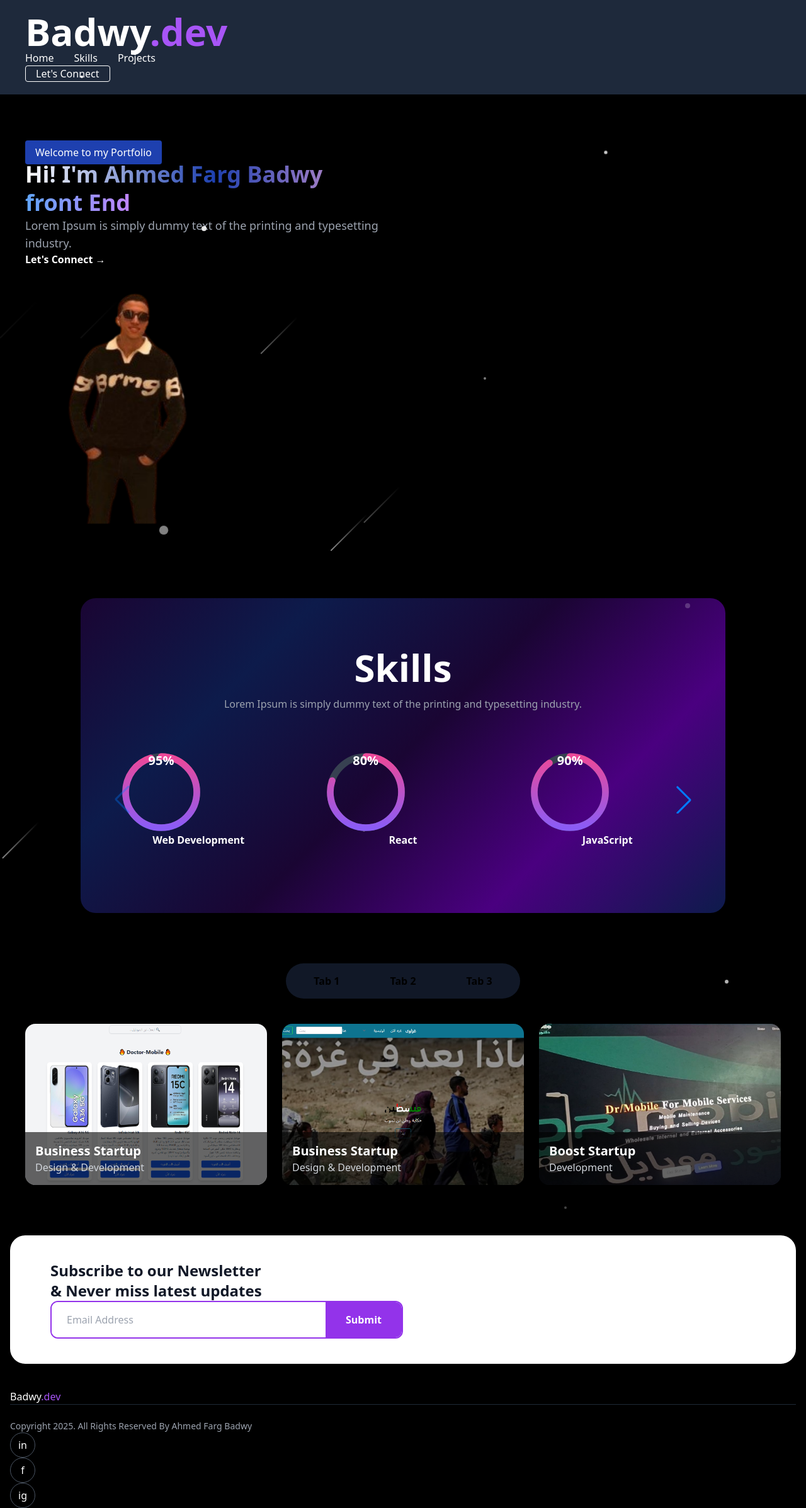
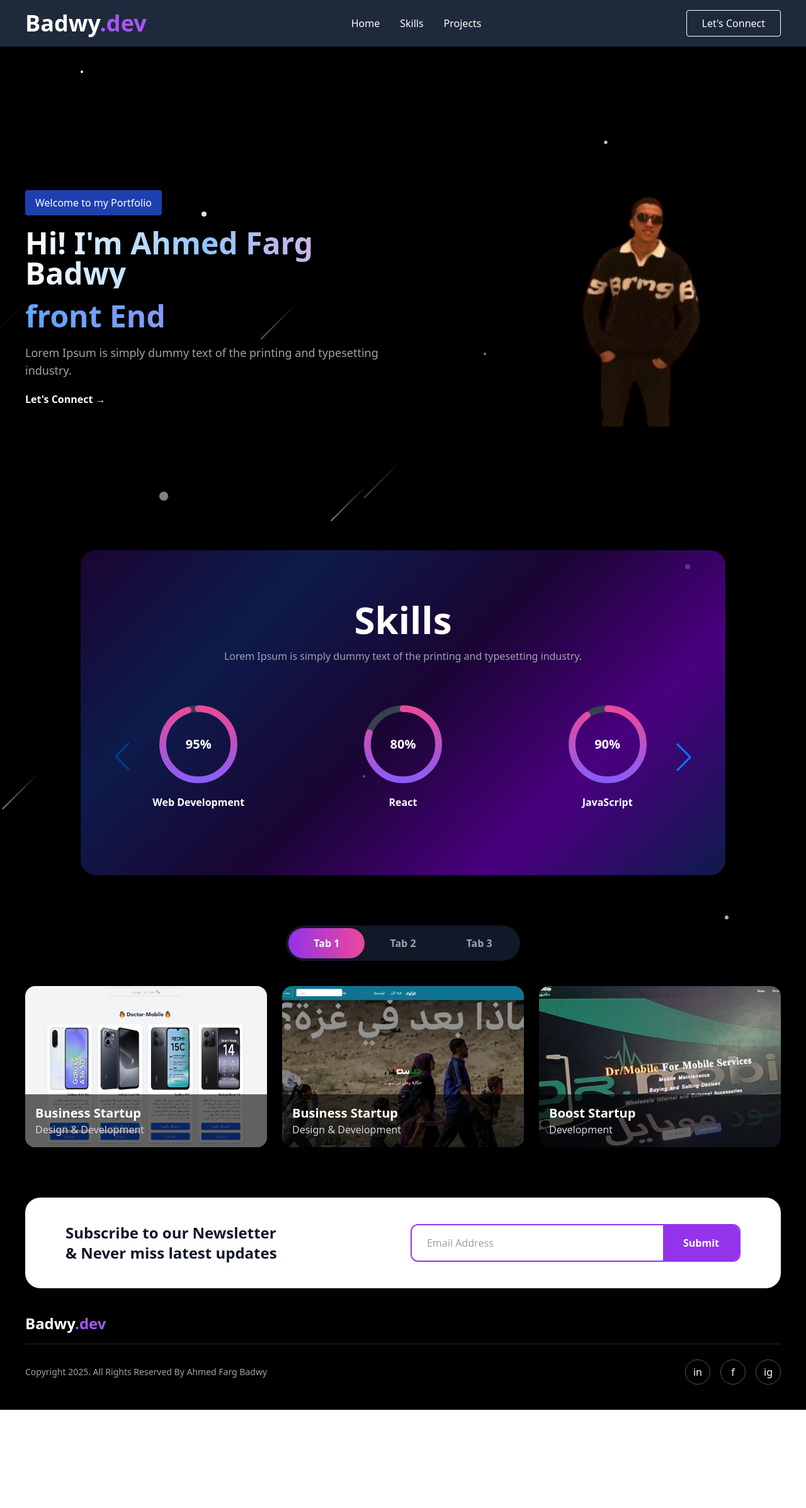
Before and after one commit to Ahmed-farag-1/my-protoflio, a React (Vite) app: page / in a window 1280 px wide. Shown: the whole page at 63% size. After the commit the page ends 2239 px from the top, so only its background shows below. Built offline with nearby package versions, Linux system fonts and the light colour scheme.

Commit message:
Add files via upload

```diff
--- /dev/null
+++ b/src/components/Contact.jsx
@@ -0,0 +1,39 @@
+const PHONE = "201070399316" // ← غيّره لرقمك
+
+function Contact() {
+  return (
+    <section id="contact" className="px-4 py-16 md:px-10 md:py-24">
+      <div
+        className="w-full max-w-4xl p-8 mx-auto text-center md:p-14 rounded-3xl"
+        style={{ background: 'linear-gradient(135deg, #7c3aed, #9333ea, #6d28d9)' }}
+      >
+        <h2 className="mb-3 text-3xl font-bold text-white md:text-5xl">Let's Connect</h2>
+        <p className="mb-8 text-sm text-purple-100 md:text-base">
+          تواصل معي مباشرة عبر واتساب أو اتصال هاتفي
+        </p>
+
+        <div className="flex flex-col items-center justify-center gap-4 sm:flex-row">
+          <a
+            href={`https://wa.me/${PHONE}`}
+            target="_blank"
+            rel="noreferrer"
+            className="w-full px-8 py-4 font-bold text-white transition duration-300 bg-green-500 sm:w-auto rounded-xl hover:bg-green-600"
+          >
+            WhatsApp
+          </a>
+
+          <a
+            href={`tel:+${PHONE}`}
+            className="w-full px-8 py-4 font-bold text-purple-700 transition duration-300 bg-white sm:w-auto rounded-xl hover:bg-gray-100"
+          >
+            Call Me
+          </a>
+        </div>
+
+        <p className="mt-6 text-sm text-purple-100" dir="ltr">+{PHONE}</p>
+      </div>
+    </section>
+  )
+}
+
+export default Contact
--- a/src/components/Data.jsx
+++ b/src/components/Data.jsx
@@ -1,56 +1,56 @@
 import { useEffect, useState } from 'react'
 import MyPhoto from '../components/img/download.png'
+
 function Data() {
+  const [text, setText] = useState("")
+  const fullText = "front End Developer"
 
-
-const  [text,setText]=useState("")
-const fullText="front End Developer"
-
-useEffect(()=>{
-  let i =0
-  const interval =setInterval(() => {
-    setText(fullText.slice(0,i))
+  useEffect(() => {
+    let i = 0
+    const interval = setInterval(() => {
+      setText(fullText.slice(0, i))
       i++
       if (i > fullText.length) i = 0
-  }, 500);
+    }, 500)
 
-  return ()=> clearInterval(interval)
-},[])
+    return () => clearInterval(interval)
+  }, [])
 
   return (
+    <section id="Home">
+      <div className="flex flex-col items-center justify-between min-h-screen gap-10 px-4 py-20 md:flex-row md:px-10">
 
-<section id='Home'>
-    <div className="flex-col justify-between min-h-screen px-4 py-20 md:flex-row md:px-10">
-
-
-      <div className="flex-col justify-center w-full gap-5 md:flex-row md:w-1/2">
+        {/* النص */}
+        <div className="flex flex-col justify-center w-full gap-5 md:w-1/2">
 
           <span className="px-4 py-2 text-white bg-blue-800 rounded w-fit">
             Welcome to my Portfolio
           </span>
 
+          <h1 className="text-3xl font-bold leading-tight text-transparent md:text-5xl bg-gradient-to-r from-white via-blue-300 to-pink-300 bg-clip-text">
+            Hi! I'm Ahmed Farg Badwy
+          </h1>
 
-<h1 className="text-4xl font-bold leading-tight text-transparent bg-gradient-to-r from-white via-blue-800 via-blue-300 to-pink-300 bg-clip-text">
-  Hi! I'm Ahmed Farg Badwy <br />
+          <span className="text-3xl font-bold leading-tight text-transparent md:text-5xl bg-gradient-to-r from-blue-400 to-purple-400 bg-clip-text">
+            {text}
+          </span>
 
-</h1>
-  <span className="text-4xl font-bold leading-tight text-transparent bg-gradient-to-r from-blue-400 to-purple-400 bg-clip-text">
-            {text}</span>
-
-        <p className="text-lg text-gray-400">
+          <p className="text-base text-gray-400 md:text-lg">
             Lorem Ipsum is simply dummy text of the printing and typesetting industry.
           </p>
 
-        <button className="flex-col gap-2 font-bold text-white md:flex-rowitems-center w-fit">
+          <a href="#contact" className="font-bold text-white w-fit">
   Let's Connect →
-        </button>
-
+</a>
         </div>
 
-
-      <div className="flex-col items-end justify-center w-full max-w-xs md:max-w-md md:flex-row md:w-1/2 ">
-
-        <img src={MyPhoto} alt="profile"  className="w-96 float-img " />
+        {/* الصورة */}
+        <div className="flex justify-center w-full md:w-1/2 md:justify-end">
+          <img
+            src={MyPhoto}
+            alt="profile"
+            className="w-64 md:w-96 float-img"
+          />
         </div>
 
       </div>
@@ -58,5 +58,4 @@ useEffect(()=>{
   )
 }
 
-
 export default Data
--- a/src/components/Footer.jsx
+++ b/src/components/Footer.jsx
@@ -1,39 +1,51 @@
 function Footer() {
   return (
-    <div className="px-4 bg-black md:px-10pb-10">
+    <footer className="px-4 pb-10 bg-black md:px-10">
 
       {/* Newsletter */}
-      <div className="flex-col items-center justify-between px-4 py-10 mb-10 bg-white md:flex-row md:px-16 rounded-3xl">
-        <h2 className="w-1/2 text-2xl font-bold text-gray-900">
+      <div className="flex flex-col items-center justify-between gap-6 px-6 py-10 mb-10 bg-white md:flex-row md:px-16 rounded-3xl">
+        <h2 className="w-full text-xl font-bold text-center text-gray-900 md:w-1/2 md:text-2xl md:text-left">
           Subscribe to our Newsletter <br />
           & Never miss latest updates
         </h2>
-        <div className="flex w-1/2 overflow-hidden border-2 border-purple-600 rounded-xl">
-          <input type="email" placeholder="Email Address"
-            className="flex-1 px-6 py-4 text-gray-700 outline-none" />
-          <button className="px-8 py-4 font-bold text-white transition duration-300 bg-purple-600 hover:bg-purple-700">
+
+        <div className="flex w-full overflow-hidden border-2 border-purple-600 md:w-1/2 rounded-xl">
+          <input
+            type="email"
+            placeholder="Email Address"
+            className="flex-1 min-w-0 px-4 py-3 text-gray-700 outline-none md:px-6 md:py-4"
+          />
+          <button className="px-4 py-3 font-bold text-white transition duration-300 bg-purple-600 md:px-8 md:py-4 hover:bg-purple-700">
             Submit
           </button>
         </div>
       </div>
 
-      {/* Footer Bottom */}<span className="text-white">Badwy</span>
-  <span className="text-purple-500">.dev</span>
-      <div className="flex-col items-center justify-between pt-6 border-t border-gray-800 md:flex-row">
-   <p className="text-sm text-gray-400">
+      {/* Logo */}
+      <h3 className="mb-4 text-2xl font-bold">
+        <span className="text-white">Badwy</span>
+        <span className="text-purple-500">.dev</span>
+      </h3>
+
+      {/* Footer Bottom */}
+      <div className="flex flex-col items-center justify-between gap-4 pt-6 border-t border-gray-800 md:flex-row">
+        <p className="text-sm text-center text-gray-400 md:text-left">
           Copyright 2025. All Rights Reserved By Ahmed Farg Badwy
         </p>
-        <div className="flex-col gap-4 md:flex-row">
+
+        <div className="flex gap-4">
           {['in', 'f', 'ig'].map((icon) => (
-            <div key={icon}
-              className="flex items-center justify-center w-10 h-10 text-white transition duration-300 border border-gray-600 rounded-full cursor-pointer hover:border-purple-500">
+            <div
+              key={icon}
+              className="flex items-center justify-center w-10 h-10 text-white transition duration-300 border border-gray-600 rounded-full cursor-pointer hover:border-purple-500"
+            >
               {icon}
             </div>
           ))}
         </div>
       </div>
 
-    </div>
+    </footer>
   )
 }
 
--- a/src/components/Navbar.jsx
+++ b/src/components/Navbar.jsx
@@ -1,22 +1,55 @@
-import React from 'react'
+import React, { useState } from 'react'
 
 function Navbar() {
+  const [open, setOpen] = useState(false)
+
   return (
-    <nav className='flex-col items-center justify-between px-4 py-5 md:flex-row md:px-10 bg-slate-800'>
-<h1 className="text-3xl font-bold md:text-6xl">
-  <span className="text-white">Badwy</span>
-  <span className="text-purple-500">.dev</span>
-</h1>      <ul className="flex gap-8 text-white list">
-<a href="#Home"><li>Home</li></a>
-       <a href="#skills"><li>Skills</li></a>
-<a href="#Projects"> <li>Projects</li></a>
-      </ul>
-       <button className="px-4 text-white border border-white rounded md:px-10py-2 btn1">
-        Let's Connect
-      </button>
-    </nav>
+    <nav className="px-4 py-4 md:px-10 bg-slate-800">
+      <div className="flex items-center justify-between">
+
+        {/* اللوجو */}
+        <h1 className="text-2xl font-bold md:text-4xl">
+          <span className="text-white">Badwy</span>
+          <span className="text-purple-500">.dev</span>
+        </h1>
+
+        {/* الروابط (كمبيوتر) */}
+        <ul className="hidden gap-8 text-white md:flex">
+          <li><a href="#Home">Home</a></li>
+          <li><a href="#skills">Skills</a></li>
+          <li><a href="#Projects">Projects</a></li>
+        </ul>
+
+        {/* الزرار (كمبيوتر) */}
+       {/* كمبيوتر */}
+<a href="#contact" className="hidden px-6 py-2 text-white border border-white rounded md:block btn1">
+  Let's Connect
+</a>
+
+{/* موبايل (جوه القايمة) */}
+{/* كمبيوتر */}
+
+        {/* زرار الهمبرجر (موبايل) */}
+        <button
+          className="text-3xl text-white md:hidden"
+          onClick={() => setOpen(!open)}
+          aria-label="menu"
+        >
+          {open ? '✕' : '☰'}
+        </button>
+      </div>
+
+      {/* القايمة (موبايل) */}
+      {open && (
+        <div className="flex flex-col gap-4 pt-4 text-white md:hidden">
+          <a href="#Home" onClick={() => setOpen(false)}>Home</a>
+          <a href="#skills" onClick={() => setOpen(false)}>Skills</a>
+          <a href="#Projects" onClick={() => setOpen(false)}>Projects</a>
 
 
+        </div>
+      )}
+    </nav>
   )
 }
 
--- a/src/components/Project.jsx
+++ b/src/components/Project.jsx
@@ -38,7 +38,8 @@ function Project() {
 
   return (
     <section id="Projects">
-     <div className="px-4 py-12 md:px-10 md:py-20" id="projects">
+      <div className="px-4 py-12 md:px-10 md:py-20" id="projects">
+
         {/* أزرار التابات */}
         <div className="flex justify-center mb-10">
           <div className="flex p-1 bg-gray-900 rounded-full">
@@ -46,7 +47,8 @@ function Project() {
               <button
                 key={tab}
                 onClick={() => setActiveTab(tab)}
-className={`px-4 py-2 text-sm md:px-10 md:py-3 md:text-base rounded-full font-bold ...                  activeTab === tab
+                className={`px-4 py-2 text-sm md:px-10 md:py-3 md:text-base rounded-full font-bold transition duration-300 ${
+                  activeTab === tab
                     ? 'bg-gradient-to-r from-purple-600 to-pink-500 text-white'
                     : 'text-gray-400'
                 }`}
@@ -59,7 +61,8 @@ className={`px-4 py-2 text-sm md:px-10 md:py-3 md:text-base rounded-full font-bo
 
         {/* Tab 1 */}
         {activeTab === 'tab1' && (
-<div className="grid grid-cols-1 gap-6 sm:grid-cols-2 lg:grid-cols-3">            {projects.tab1.map((project, index) => (
+          <div className="grid grid-cols-1 gap-6 sm:grid-cols-2 lg:grid-cols-3">
+            {projects.tab1.map((project, index) => (
               <ProjectCard key={`tab1-${index}`} project={project} />
             ))}
           </div>
@@ -67,25 +70,28 @@ className={`px-4 py-2 text-sm md:px-10 md:py-3 md:text-base rounded-full font-bo
 
         {/* Tab 2 */}
         {activeTab === 'tab2' && (
-
-<div className="flex flex-col items-center gap-6 p-6 md:flex-row md:gap-10 md:p-10 rounded-3xl" >
+          <div
+            className="flex flex-col items-center gap-6 p-6 md:flex-row md:gap-10 md:p-10 rounded-3xl"
             style={{ background: 'linear-gradient(135deg, #7c3aed, #9333ea, #6d28d9)' }}
-
-<div className="w-full md:w-1/2">
+          >
+            <div className="w-full md:w-1/2">
               <img src={`${BASE}img3.png`} alt="contact" className="w-full" />
             </div>
-{/* ********************************************************************* */}
-<div className="flex flex-col gap-4 sm:flex-row">
 
-<div className="flex flex-col w-full gap-4 md:w-1/2">                <input type="text" placeholder="First Name" className={`w-1/2 ${inputClass}`} />
-                <input type="text" placeholder="Last Name" className={`w-1/2 ${inputClass}`} />
+            <div className="flex flex-col w-full gap-4 md:w-1/2">
+              <h2 className="text-3xl font-bold text-white md:text-4xl">Get In Touch</h2>
+
+              <div className="flex flex-col gap-4 sm:flex-row">
+                <input type="text" placeholder="First Name" className={`w-full sm:w-1/2 ${inputClass}`} />
+                <input type="text" placeholder="Last Name" className={`w-full sm:w-1/2 ${inputClass}`} />
               </div>
 
-<div className="flex flex-col w-full gap-4 md:w-1/2">                <input type="email" placeholder="Email Address" className={`w-1/2 ${inputClass}`} />
+              <div className="flex flex-col gap-4 sm:flex-row">
+                <input type="email" placeholder="Email Address" className={`w-full sm:w-1/2 ${inputClass}`} />
                 <input type="text" placeholder="Phone Number" className={`w-full sm:w-1/2 ${inputClass}`} />
               </div>
 
-              <textarea placeholder="Message" rows={5}  className={`w-full sm:w-1/2 ${inputClass}`} />
+              <textarea placeholder="Message" rows={5} className={`w-full resize-none ${inputClass}`} />
 
               <button className="py-3 font-bold text-purple-700 transition duration-300 bg-white rounded-xl hover:bg-gray-100">
                 Send
@@ -96,7 +102,8 @@ className={`px-4 py-2 text-sm md:px-10 md:py-3 md:text-base rounded-full font-bo
 
         {/* Tab 3 */}
         {activeTab === 'tab3' && (
-<div className="grid grid-cols-1 gap-6 sm:grid-cols-2 lg:grid-cols-3">            {projects.tab3.map((project, index) => (
+          <div className="grid grid-cols-1 gap-6 sm:grid-cols-2 lg:grid-cols-3">
+            {projects.tab3.map((project, index) => (
               <ProjectCard key={`tab3-${index}`} project={project} />
             ))}
           </div>
--- a/src/components/Skills.jsx
+++ b/src/components/Skills.jsx
@@ -13,40 +13,48 @@ const skills = [
 
 function Skills() {
   return (
-    <section id='skills'>
-<div className="px-4 md:px-10 py-20 text-center w-[80%] m-auto rounded-3xl"
-  style={{background: 'linear-gradient(135deg, #1a0533, #0d1b4b, #1a0533, #4a0080, #0d1b4b)'}}
-  id="skills">
+    <section id="skills">
+      <div
+        className="px-4 py-12 md:px-10 md:py-20 text-center w-[90%] md:w-[80%] m-auto rounded-3xl"
+        style={{ background: 'linear-gradient(135deg, #1a0533, #0d1b4b, #1a0533, #4a0080, #0d1b4b)' }}
+        id="skills"
+      >
         <h2 className="mb-4 text-3xl font-bold text-white md:text-6xl">Skills</h2>
-      <p className="mb-10 text-gray-400">Lorem Ipsum is simply dummy text of the printing and typesetting industry.</p>
+        <p className="mb-10 text-sm text-gray-400 md:text-base">
+          Lorem Ipsum is simply dummy text of the printing and typesetting industry.
+        </p>
 
         <Swiper
           modules={[Navigation]}
           navigation
-        slidesPerView={3}
-        spaceBetween={30}
+          slidesPerView={1}
+          spaceBetween={20}
+          breakpoints={{
+            640: { slidesPerView: 2, spaceBetween: 20 },
+            1024: { slidesPerView: 3, spaceBetween: 30 },
+          }}
         >
-        {skills.map((skill) => (
+          {skills.map((skill, index) => (
             <SwiperSlide key={skill.name}>
-            <div className="flex-col items-center gap-4 p-6 md:flex-row">
+              <div className="flex flex-col items-center gap-4 p-6">
 
                 {/* الدايرة */}
-              <div className="relative w-32 h-32">
+                <div className="relative w-28 h-28 md:w-32 md:h-32">
                   <svg viewBox="0 0 36 36" className="w-full h-full -rotate-90">
                     <circle cx="18" cy="18" r="15.9"
                       fill="none" stroke="#374151" strokeWidth="3" />
                     <circle cx="18" cy="18" r="15.9"
-                    fill="none" stroke="url(#grad)" strokeWidth="3"
+                      fill="none" stroke={`url(#grad-${index})`} strokeWidth="3"
                       strokeDasharray={`${skill.level}, 100`}
                       strokeLinecap="round" />
                     <defs>
-                    <linearGradient id="grad" x1="0%" y1="0%" x2="100%" y2="0%">
+                      <linearGradient id={`grad-${index}`} x1="0%" y1="0%" x2="100%" y2="0%">
                         <stop offset="0%" stopColor="#8B5CF6" />
                         <stop offset="100%" stopColor="#EC4899" />
                       </linearGradient>
                     </defs>
                   </svg>
-                <span className="absolute inset-0 flex-col items-center justify-center text-xl font-bold text-white md:flex-row">
+                  <span className="absolute inset-0 flex items-center justify-center text-lg font-bold text-white md:text-xl">
                     {skill.level}%
                   </span>
                 </div>
```
Lines whose indentation alone changed are shown as unchanged.
